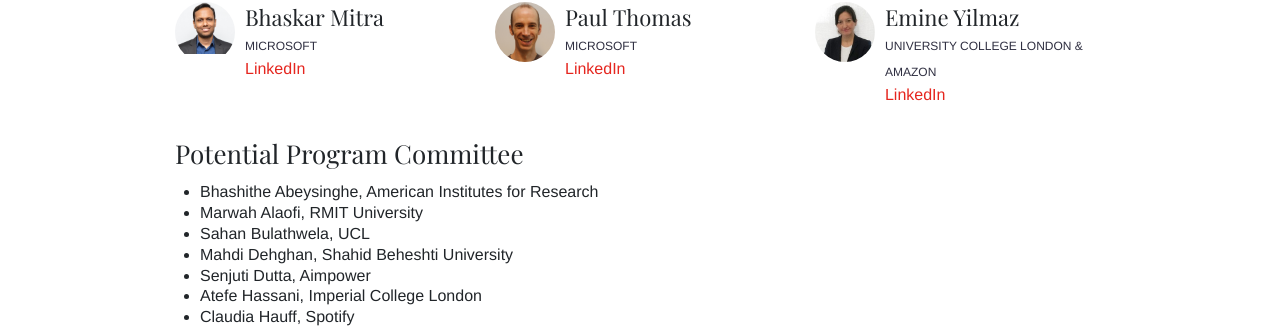
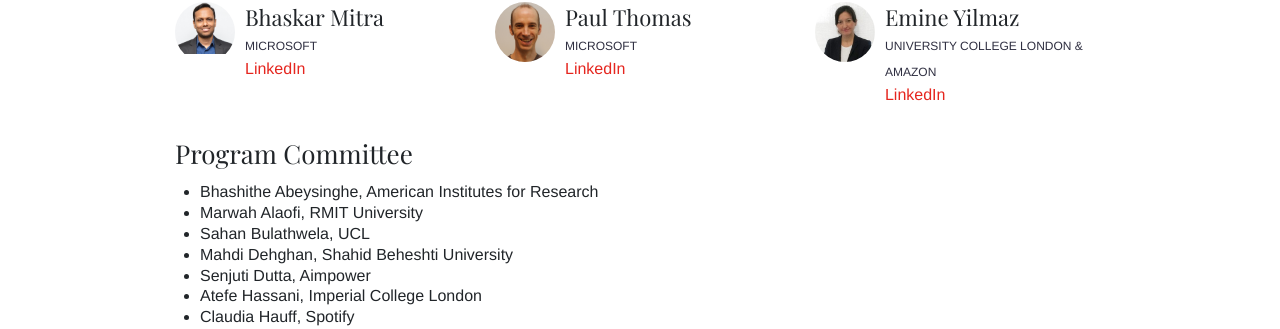
Before and after one commit to llm4eval/WSDM2025, a Jekyll site: the page built from team.md, in a window 1280 px wide. Shown: the part 786-1115 px from the top of the page. Built offline with Jekyll 4.4.1, drawn with Linux system fonts in a browser that asks for light colours.

Commit message:
Update teams.html

```diff
--- a/_layouts/teams.html
+++ b/_layouts/teams.html
@@ -40,7 +40,7 @@ bodyClass: "page-teams"
             </div>
         </div>
         {% endfor %}
-        <h2>Potential Program Committee</h2>
+        <h2>Program Committee</h2>
         <ul style="padding-left: 30pt;">
             <li>Bhashithe Abeysinghe, American Institutes for Research</li>
             <li>Marwah Alaofi, RMIT University</li>
```
